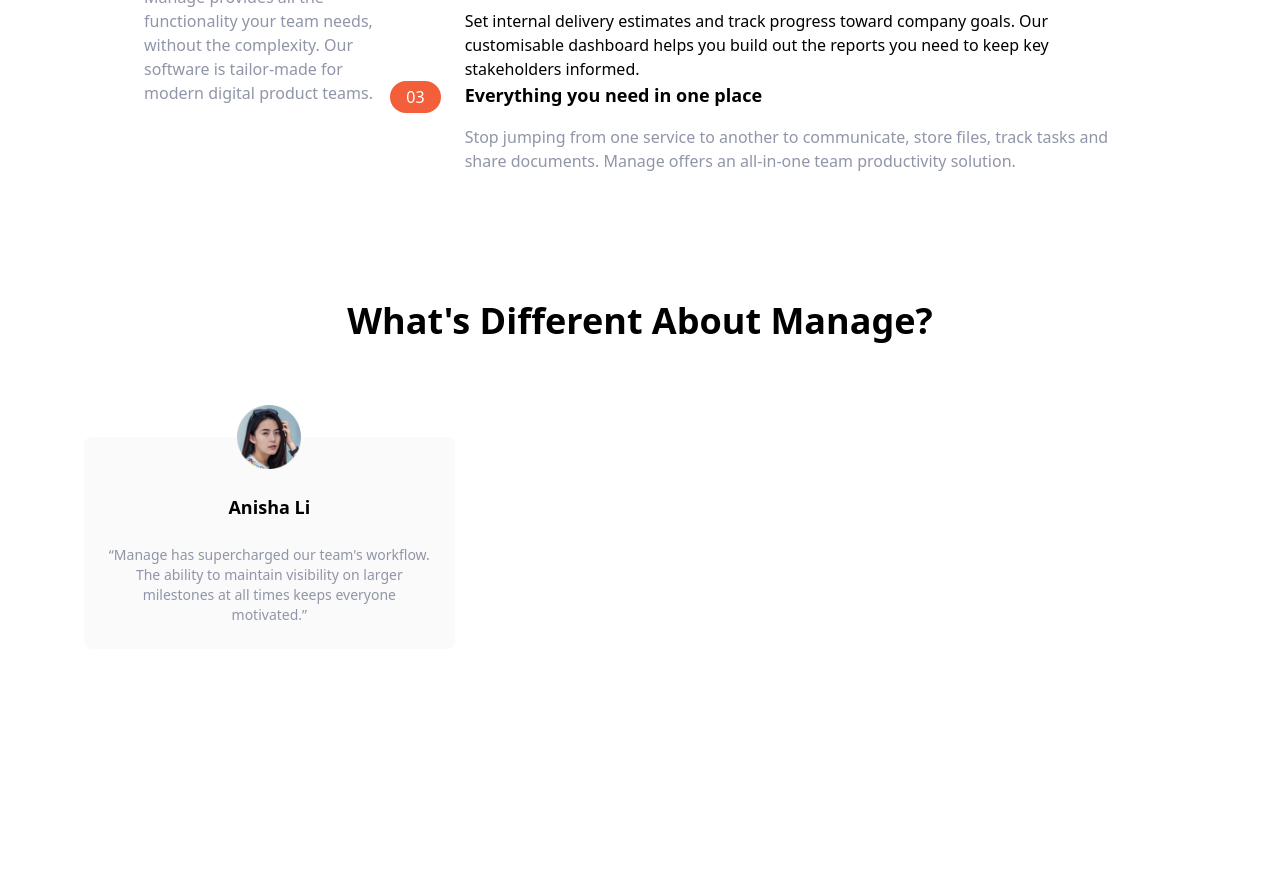
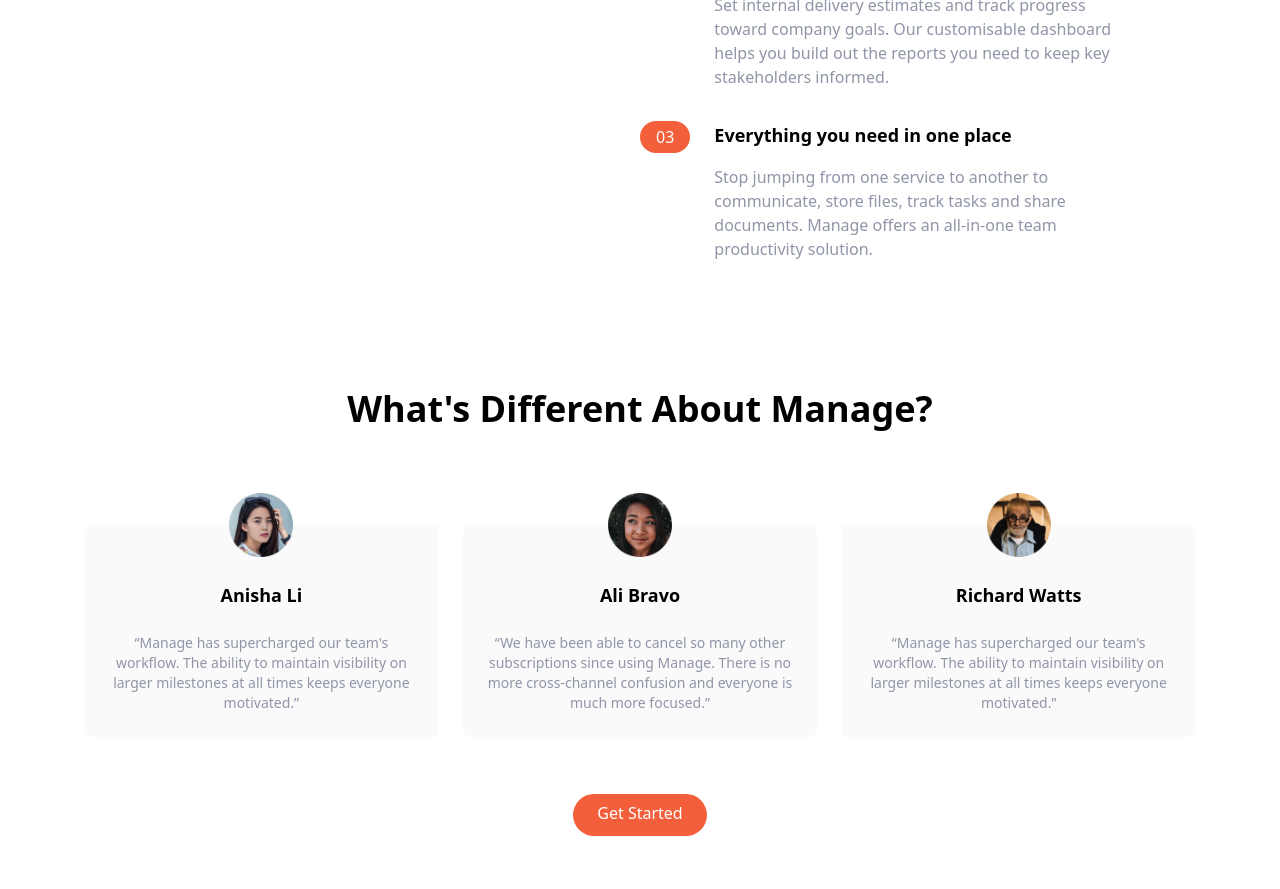
Before and after one commit to SasanTazayoni/Tailwind-CSS-demo, a website: page index.html in a window 1280 px wide. Shown: the part 839-1728 px from the top of the page. Before the commit the page ends 1488 px from the top, so only its background shows below. Drawn offline with Linux system fonts and the light colour scheme.

Commit message:
Testimonials section

```diff
--- a/index.html
+++ b/index.html
@@ -55,7 +55,7 @@
                     Manage provides all the functionality your team needs, without the complexity. Our software is tailor-made for modern digital product teams.
                 </p>
             </div>
-            <div>
+
             <div class="flex flex-col space-y-8 md:w-1/2">
                 <div class="flex flex-col space-y-3 md:space-y-0 md:space-x-6 md:flex-row">
                     <div class="rounded-l-full bg-brightRedSupLight md:bg-transparent">
@@ -73,14 +73,13 @@
                         <h3 class="hidden mb-4 text-lg font-bold md:block">
                             Track company-wide progress
                         </h3>
-                            <p class="text darkGrayishBlue">
+                        <p class="text-darkGrayishBlue">
                             See how your day-to-day tasks fit into the wider vision. Go from tracking progress at the milestone level all the way done to the smallest of details. Never lose sight of the bigger picture again.
                         </p>
                     </div>
                 </div>
-                </div>
 
-                <div class="flex flex-col-space-y-3 md:space-y-0 md:space-x-6 md:flex-row">
+                <div class="flex flex-col space-y-3 md:space-y-0 md:space-x-6 md:flex-row">
                     <div class="rounded-l-full bg-brightRedSupLight md:bg-transparent">
                         <div class="flex items-center space-x-2">
                             <div class="px-4 py-2 text-white rounded-full md:py-1 bg-brightRed">
@@ -96,7 +95,7 @@
                         <h3 class="hidden mb-4 text-lg font-bold md:block">
                             Advanced built-in reports
                         </h3>
-                        <p class="text darkGrayishBlue">
+                        <p class="text-darkGrayishBlue">
                             Set internal delivery estimates and track progress toward
                             company goals. Our customisable dashboard helps you build out
                             the reports you need to keep key stakeholders informed.
@@ -104,7 +103,7 @@
                     </div>
                 </div>
 
-                <div class="flex flex-col-space-y-3 md:space-y-0 md:space-x-6 md:flex-row">
+                <div class="flex flex-col space-y-3 md:space-y-0 md:space-x-6 md:flex-row">
                     <div class="rounded-l-full bg-brightRedSupLight md:bg-transparent">
                         <div class="flex items-center space-x-2">
                             <div class="px-4 py-2 text-white rounded-full md:py-1 bg-brightRed">
@@ -146,6 +145,28 @@
                         everyone motivated.”
                     </p>
                 </div>
+                <div class="hidden flex-col items-center p-6 space-y-6 rounded-lg bg-veryLightGray md:flex md:w-1/3">
+                    <img src="images/avatar-ali.png" class="w-16 -mt-14" alt="">
+                    <h5 class="text-lg font-bold">Ali Bravo</h5>
+                    <p class="text-sm text-darkGrayishBlue">
+                        “We have been able to cancel so many other subscriptions since
+                        using Manage. There is no more cross-channel confusion and
+                        everyone is much more focused.”
+                    </p>
+                </div>
+                <div class="hidden flex-col items-center p-6 space-y-6 rounded-lg bg-veryLightGray md:flex md:w-1/3">
+                    <img src="images/avatar-richard.png" class="w-16 -mt-14" alt="">
+                    <h5 class="text-lg font-bold">Richard Watts</h5>
+                    <p class="text-sm text-darkGrayishBlue">
+                        “Manage has supercharged our team's workflow. The ability to
+                        maintain visibility on larger milestones at all times keeps
+                        everyone motivated.”
+                    </p>
+                </div>
+            </div>
+            <div class="my-16">
+                <a href="#" class="p-3 px-6 pt-2 text-white bg-brightRed rounded-full baseline  hover:bg-brightRedLight">Get Started
+                </a>
             </div>
         </div>
     </section>
```
Also changed, not shown: css/main.css. Lines whose indentation alone changed are shown as unchanged.
